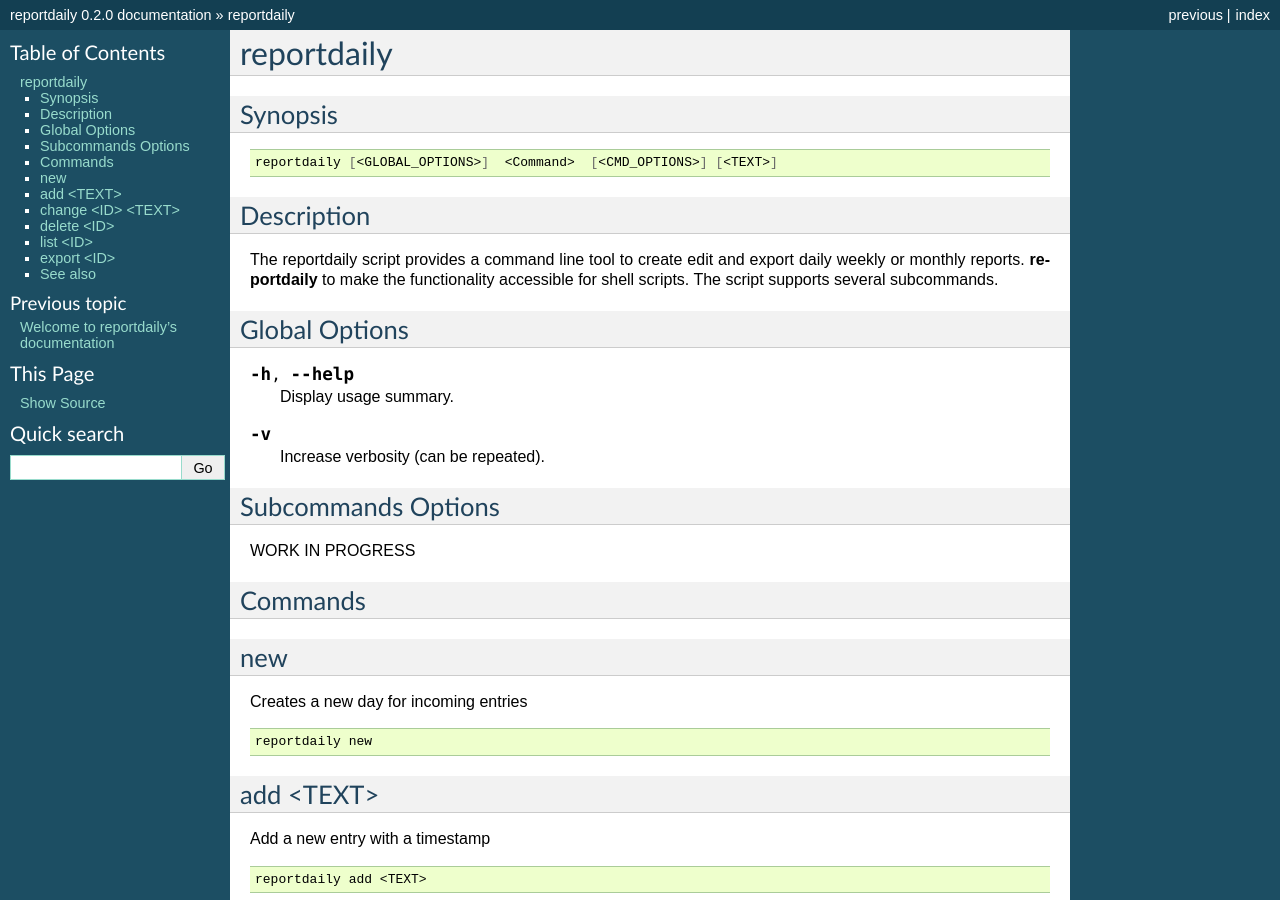
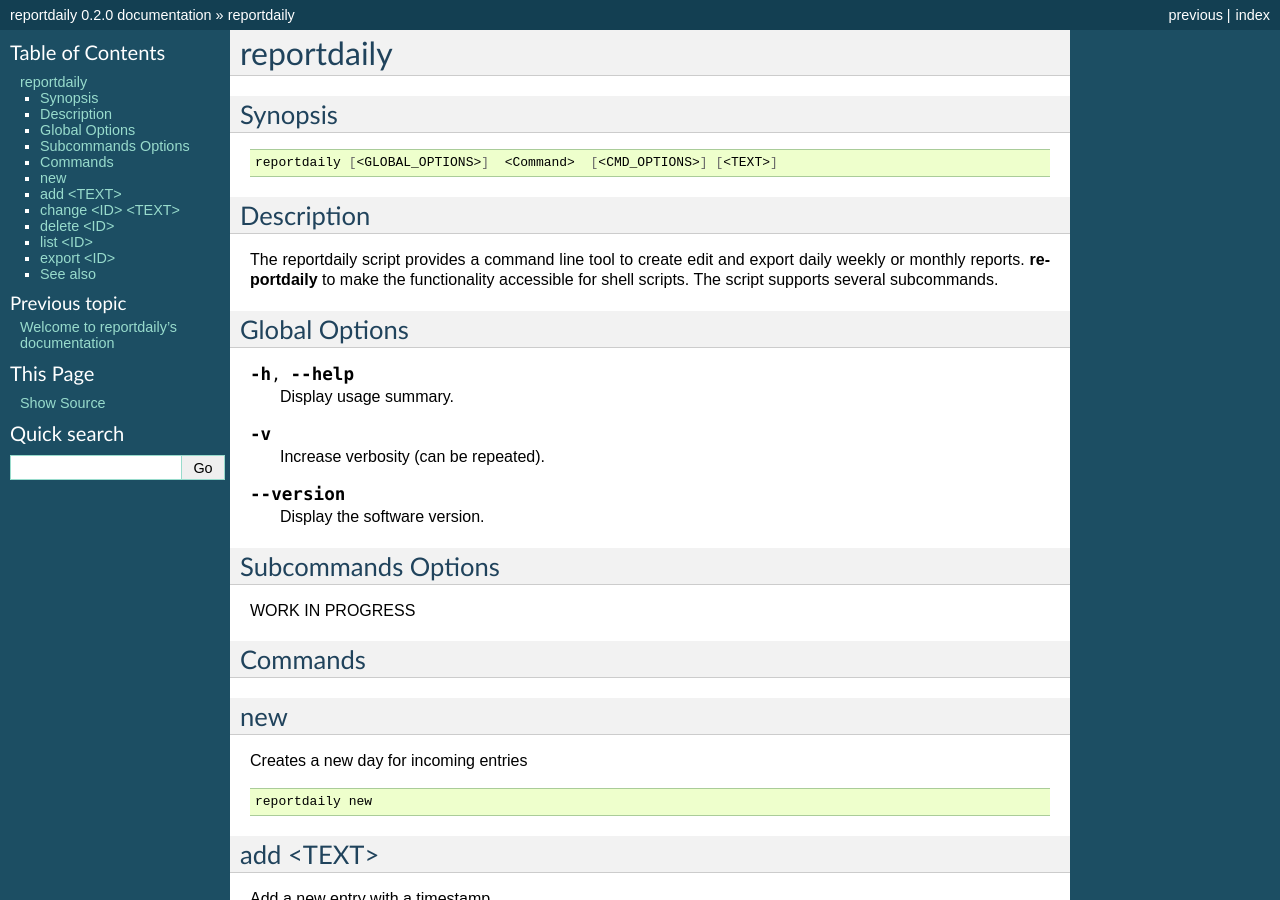
Before and after one commit to EMaksy/reportdaily, a Sphinx documentation site: the page built from docs/reportdaily.rst, in a window 1280 px wide and 900 px high. Built offline with Sphinx 7.4.7, drawn with Linux system fonts in a browser that asks for light colours.

Commit message:
add a global option  --version to the manpage

```diff
--- a/docs/reportdaily.rst
+++ b/docs/reportdaily.rst
@@ -34,6 +34,9 @@ Global Options
 
    Increase verbosity (can be repeated).
 
+.. option:: --version
+
+   Display the software version.
 
 
 Subcommands Options
```
